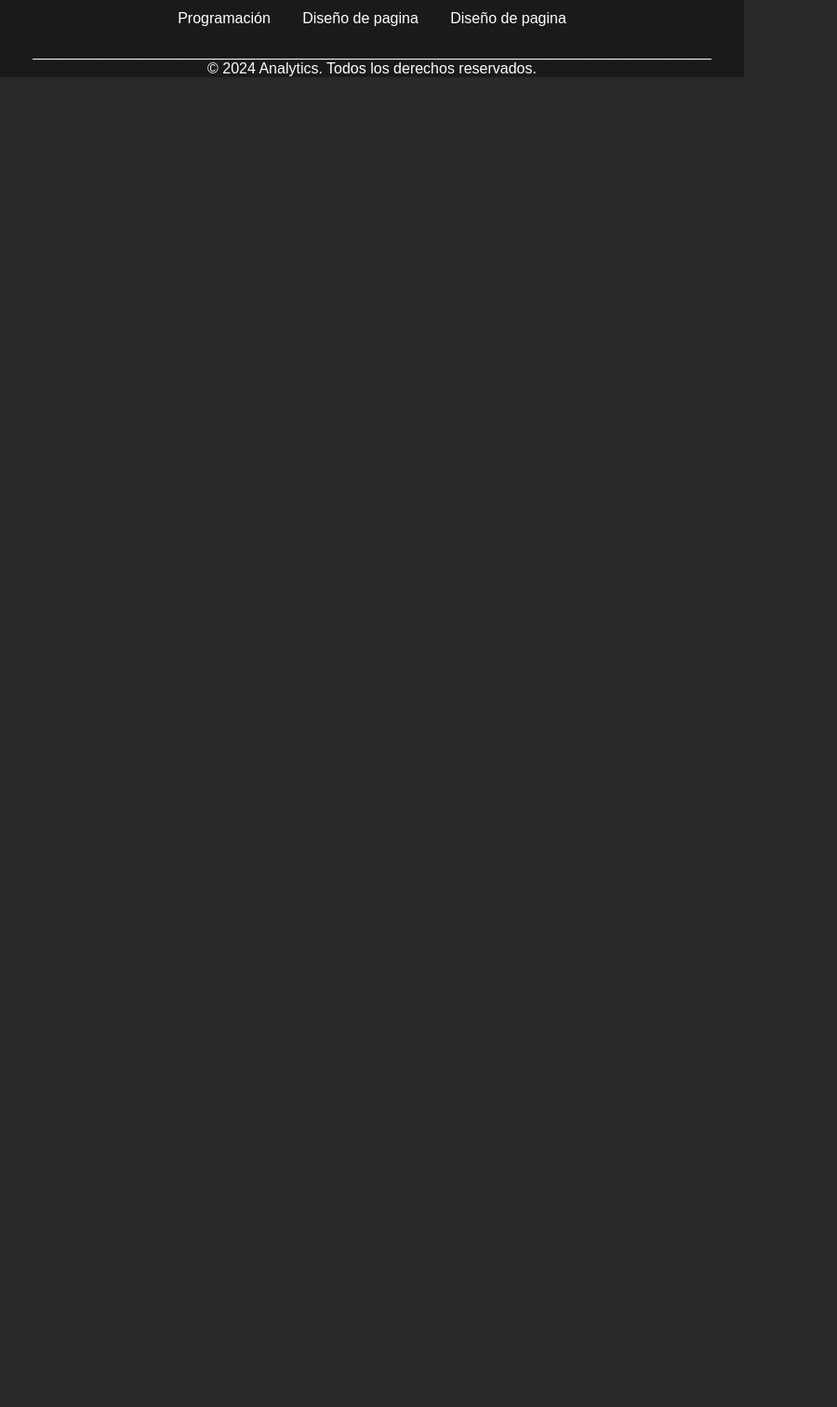
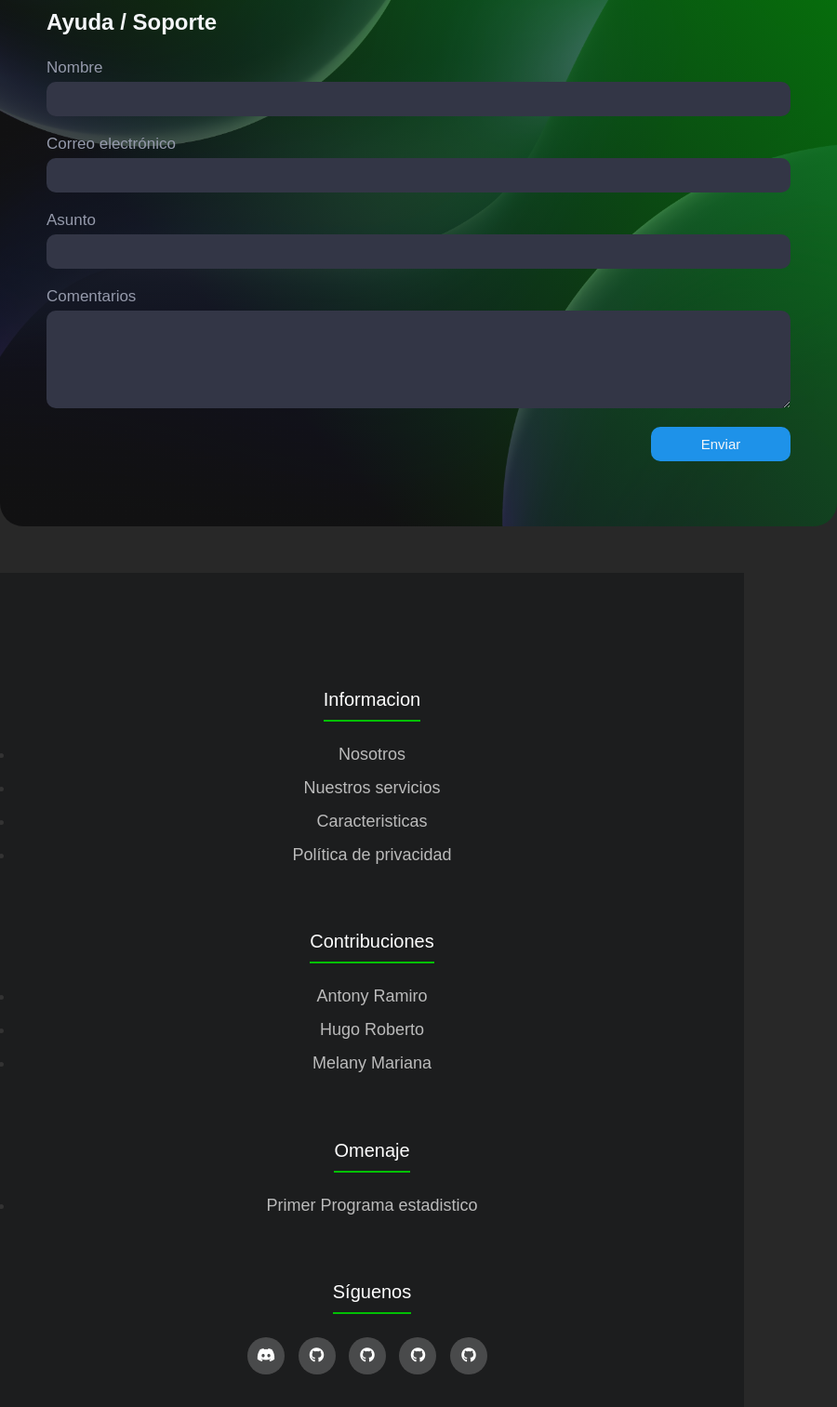
Before and after one commit to AntonyS2005/analyticsV2, an Electron app: page frontend/index.html in a window 800 px wide. Shown: the part 1007-2520 px from the top of the page at 93% size, 900 px wide, since content can reach past the window. Before the commit the page ends 1090 px from the top, so only its background shows below. Drawn offline with Linux system fonts and the light colour scheme; files whose address does not match are found by name.

Commit message:
formulario de soporte y footer hechos

```diff
--- a/css/style.css
+++ b/css/style.css
@@ -63,7 +63,14 @@ body {
   min-height: 200px;
   text-align: center;
   padding: 50px 0;
-  background: linear-gradient(to left, #fff 100px, #000 55%, #fff);
+  background: linear-gradient(
+      50deg,
+      rgba(5, 30, 0, 0.684) 30%,
+      rgba(2, 96, 0, 0.852)
+  ),
+  url("../frontend/img/fondo2.jpg");
+  background-repeat: no-repeat;
+  background-size: cover;
   color: white;
   font-size: 24px;
 }
@@ -143,41 +150,109 @@ body {
   background-color: #037e03;
 }
 
+.soporte {
+  padding: 100px 30px;
+  font-family: Arial, Helvetica, sans-serif;
+  background-color:#ffffff;
+  display: flex;
+  justify-content: center;
+  align-items: center;
+  min-height: 70vh;
+}
+
+.form-content {
+  background: linear-gradient(
+      50deg,
+      rgba(23, 23, 23, 0.74) 30%,
+      rgba(9, 160, 6, 0.7)
+  ),
+  url("../frontend/img/fondo.jpg");
+  background-position: center;
+  background-repeat: no-repeat;
+  background-size: cover;
+  padding: 50px;
+  width: 900px;
+  border-radius: 25px;
+  margin: 50px auto;
+}
+
+.form-content h2 {
+  color: #F4F6F9;
+  font-size: 30px bold;
+  margin-bottom: 25px;
+}
+
+form {
+  display: flex;
+  flex-direction: column;
+  width: 50%;
+}
+
+label {
+  font-size: 17px;
+  color: #959AAB;
+  margin-bottom: 5px;
+}
+
+input,
+textarea {
+  padding: 10px 8px;
+  background-color: #333646;
+  border: 0;
+  font-size: 15px;
+  color: #F4F6F9;
+  margin-bottom: 20px;
+  border-radius: 10px;
+}
+
+input:focus,
+textarea:focus {
+  outline: 1px solid #1E92E9;
+}
+
+.btn {
+  background-color: #1E92E9;
+  width: 150px;
+  align-self: flex-end;
+  cursor: pointer;
+}
+
+.btn:hover {
+  background-color: #219BF9;
+}
+
+/* Responsividad */
+@media (max-width: 991px) {
+  .soporte {
+      padding: 30px;
+  }
+
+  .form-content {
+      width: 100%;
+  }
+
+  form {
+      width: 100%;
+  }
+}
 
 
 
-.soporte {
-  min-height: 300px;
-  padding: 20px;
-  background: #333333;
-  text-align: center;
-}
 
-.soporte-box {
-  background: rgb(37, 37, 37);
-  padding: 20px;
-  border-radius: 5px;
-  display: inline-block;
-}
 
-.footer {
-  background-color: #1a1a1a;
-  color: #ffffff;
-  text-align: center;
-  t
-  padding: 20px;
-  position: relative;
-  overflow: hidden;
-}
+
 
 .creditos {
   position: relative;
 }
 
 .credito {
-  cursor: pointer;
-  margin: 0 15px;
-  position: relative;
+  font-size: 18px;
+  text-decoration: none;
+  color: #BBBBBB;
+  display: block;
+  margin-bottom: 15px;
+  transition: all .3s ease;
 }
 
 .credito::after {
@@ -188,7 +263,8 @@ body {
   transform: translateX(-50%);
   color: white;
   font-size: 10px;
-  padding: 5px;
+  padding: 10px;
+  background-color: #282828;
   border-radius: 5px;
   white-space: nowrap;
   opacity: 0;
@@ -201,6 +277,109 @@ body {
   opacity: 1;
   visibility: visible;
 }
+
+.container {
+  max-width: 1200px;
+  margin: 0 auto;
+}
+
+.footer {
+  background-color: #1c1d1e;
+  padding: 80px 0;
+}
+
+.footer-row {
+  display: flex;
+  flex-wrap: wrap;
+}
+
+.footer-links {
+  width: 25%;
+  padding: 0 15px;
+}
+
+.footer-links h4 {
+  font-size: 20px;
+  color: #FFFFFF;
+  margin-bottom: 25px;
+  font-weight: 500;
+  border-bottom: 2px solid #01c004;
+  padding-bottom: 10px;
+  display: inline-block;
+}
+
+.footer-links ul li a {
+  font-size: 18px;
+  text-decoration: none;
+  color: #BBBBBB;
+  display: block;
+  margin-bottom: 15px;
+  transition: all .3s ease;
+}
+
+.footer-links ul li a:hover {
+  color: #FFFFFF;
+  padding-left: 6px;
+}
+
+.social-link {
+  position: relative;
+}
+
+.social-link a {
+  display: inline-block;
+  min-height: 40px;
+  width: 40px;
+  background-color: rgba(255, 255, 255, 0.2);
+  margin: 0 10px 10px 0;
+  text-align: center;
+  line-height: 40px;
+  border-radius: 50%;
+  color: #FFFFFF;
+  transition: all .5s ease;
+  position: relative;
+}
+
+/* Tooltip para los iconos de redes sociales */
+.tooltip {
+  position: relative;
+}
+
+.tooltip::after {
+  content: attr(data-tooltip);
+  position: absolute;
+  bottom: 150%;
+  left: 50%;
+  transform: translateX(-50%);
+  background-color: #333;
+  color: white;
+  padding: 6;
+  font-size: 12px;
+  border-radius: 5px;
+  white-space: nowrap;
+  opacity: 0;
+  visibility: hidden;
+  transition: opacity 0.3s, visibility 0.3s;
+}
+
+.tooltip:hover::after {
+  opacity: 1;
+  visibility: visible;
+}
+
+
+@media (max-width:991px) {
+  .footer-row {
+    text-align: center;
+
+  }
+
+  .footer-links {
+    width: 100%;
+    margin-bottom: 30px;
+    }
+}
+
 
 
 @media (max-width: 768px) {
--- a/frontend/index.html
+++ b/frontend/index.html
@@ -7,6 +7,7 @@
     <link rel="icon" href="/img/logo.png" type="image/png" />
     <link rel="stylesheet" href="../css/style.css" />
     <link rel="stylesheet" href="/css/bien.css" />
+    <link rel="stylesheet" href="https://cdnjs.cloudflare.com/ajax/libs/font-awesome/6.7.2/css/all.min.css">
   </head>
   <body>
 
@@ -32,9 +33,7 @@
   <section class="intro" id="intro">
     <div class="intro-text">
       <p>
-        Lorem ipsum dolor sit amet consectetur, adipisicing
-        elit. Blanditiis inventore natus officiis velit praesentium
-        hic perferendis, sit id optio quod.
+        AnaliTICs, Una plataforma especializada en análisis estadístico de datos. Nuestro programa te permite realizar cálculos avanzados, incluyendo distribuciones de probabilidad, combinaciones, medidas de tendencia central (media, mediana, moda) y más. Diseñado para estudiantes, investigadores y profesionales, ofrecemos herramientas intuitivas y precisas para simplificar el procesamiento y la interpretación de datos estadísticos. Optimiza tu análisis con nuestra solución eficiente y fácil de usar.
       </p>
     </div>
 
@@ -52,7 +51,7 @@
               Eos ab dolore impedit minima. Veniam, debitis vero.
             </p>
             <br>
-            <a href="otra-pagina.html" class="boton">Ir a otra página</a>
+            <a href="#" class="boton">Ir a otra página</a>
         </div>
       </div>
       <div class="tarjeta">
@@ -76,30 +75,109 @@
               Eos ab dolore impedit minima. Veniam, debitis vero.
             </p>
             <br>
-            <a href="otra-pagina.html" class="boton">Ir a otra página</a>
+            <a href="#" class="boton">Ir a otra página</a>
         </div>
       </div>
     </div>
   </section>
 
+
+
   <section class="Soporte" id="Soporte">
-    <div class="soporte-box">
-      <h3>Ayuda / Soporte</h3>
-      <input type="text" placeholder="Escribe tu mensaje aquí">
-      <button>Enviar</button>
+    <div class="form-content">
+      <h2>Ayuda / Soporte</h2>
+      <form action="https://formsubmit.co/huroncito777@gmail.com" method="POST">
+
+          <label for="name">Nombre</label>
+          <input type="text" name="name" id="name">
+
+          <label for="email">Correo electrónico</label>
+          <input type="email" name="email" id="email">
+
+          <label for="subject">Asunto</label>
+          <input type="text" name="subject" id="subject">
+
+          <label for="coments">Comentarios</label>
+          <textarea name="coments" id="coments" cols="30" rows="5"></textarea>
+
+          <input class="btn" type="submit" value="Enviar">
+
+          <input type="hidden" name="_next" value="http://127.0.0.1:5500/frontend/index.html#">
+          <input type="hidden" name="_captcha" value="false">
+
+        </form>
     </div>
   </section>
 
+
+
+
+
   <footer class="footer">
     <br>
-    <div class="creditos">
-      <span class="credito" data-nombre="Antony Ramiro">Programación</span>
-      <span class="credito" data-nombre="Hugo Roberto">Diseño de pagina</span>
-      <span class="credito" data-nombre="Melany Mariana">Diseño de pagina</span>
+    <div class="container">
+        <div class="footer-row">
+
+            <div class="footer-links">
+                <h4>Informacion</h4>
+                <ul>
+                    <li><a href="#">Nosotros</a></li>
+                    <li><a href="#">Nuestros servicios</a></li>
+                    <li><a href="#">Caracteristicas</a></li>
+                    <li><a href="#">Política de privacidad</a></li>
+                </ul>
+            </div>
+
+            <div class="footer-links">
+                <h4>Contribuciones</h4>
+                <ul>
+                    <li>
+                      <div class="creditos">
+                      <span class="credito" data-nombre="Logica y Programador">Antony Ramiro</span></div>
+                    </li>
+                    <li>
+                      <div class="creditos">
+                      <span class="credito" data-nombre="Diseñador y Programador">Hugo Roberto</span></div>
+                    </li>
+                    <li>
+                      <div class="creditos">
+                      <span class="credito" data-nombre="Diseñadora y programadora">Melany Mariana</span></div>
+                    </li>
+                </ul>
+            </div>
+
+            <div class="footer-links">
+                <h4>Omenaje</h4>
+                <ul>
+                    <li><a href="#">Primer Programa estadistico</a></li>
+                </ul>
+            </div>
+
+            <div class="footer-links">
+              <h4>Síguenos</h4>
+              <div class="social-link">
+                  <a href="#" class="tooltip" data-tooltip="Canal Oficial">
+                      <i class="fa-brands fa-discord"></i>
+                  </a>
+                  <a href="#" class="tooltip" data-tooltip="Repositorio">
+                      <i class="fa-brands fa-github"></i>
+                  </a>
+                  <a href="#" class="tooltip" data-tooltip="Antony">
+                    <i class="fa-brands fa-github"></i>
+                </a>
+                <a href="#" class="tooltip" data-tooltip="Melany">
+                  <i class="fa-brands fa-github"></i>
+              </a>
+                  <a href="#" class="tooltip" data-tooltip="Arata-K">
+                      <i class="fab fa-github"></i>
+                  </a>
+              </div>
+          </div>
+
+        </div>
     </div>
-    <br>
-    <p>__________________________________________________________________________________</p>
-    <p>&copy; 2024 Analytics. Todos los derechos reservados.</p>
+
+
   </footer>
     <script src="/frontend/js/menu.js"></script>
   </body>
```
Also changed, not shown: frontend/img/fondo2.jpg (added).
